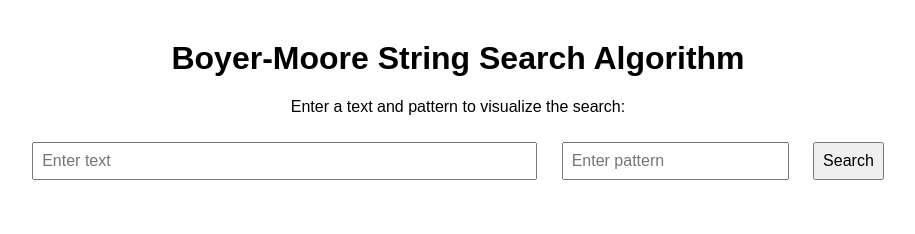
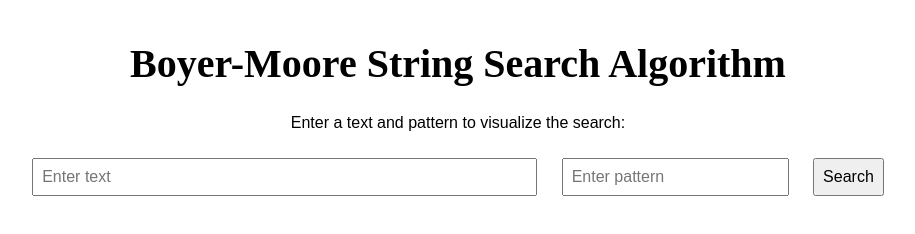
Before and after one commit to thorri-lindal/bayermoore, a plain HTML site: page index.html in a window 1280 px wide. Shown: the whole page, without its empty margins (182-1097 px from the left). Drawn offline with Linux system fonts and the light colour scheme.

Commit message:
Update index.html

```diff
--- a/index.html
+++ b/index.html
@@ -9,11 +9,12 @@
         input, button { margin: 10px; padding: 8px; font-size: 16px; }
         #output { margin-top: 20px; font-size: 18px; }
         .highlight { background-color: yellow; font-weight: bold; }
+        <link href="https://fonts.googleapis.com/css2?family=Lora:wght@700&display=swap" rel="stylesheet">
     </style>
 </head>
 <body>
 
-    <h1>Boyer-Moore String Search Algorithm</h1>
+    <h1 class="title">Boyer-Moore String Search Algorithm</h1>
     <p>Enter a text and pattern to visualize the search:</p>
     <input type="text" id="text" placeholder="Enter text" size="50">
     <input type="text" id="pattern" placeholder="Enter pattern">
@@ -21,7 +22,14 @@
 
     <p id="output"></p>
     <p id="visualization"></p>
+<style>
+    .title {
+    font-family: 'Lora', serif;
+    font-size: 2.5rem;
+    font-weight: 700;
+}
 
+</style>
     <script>
         function search() {
             let text = document.getElementById("text").value;
```
